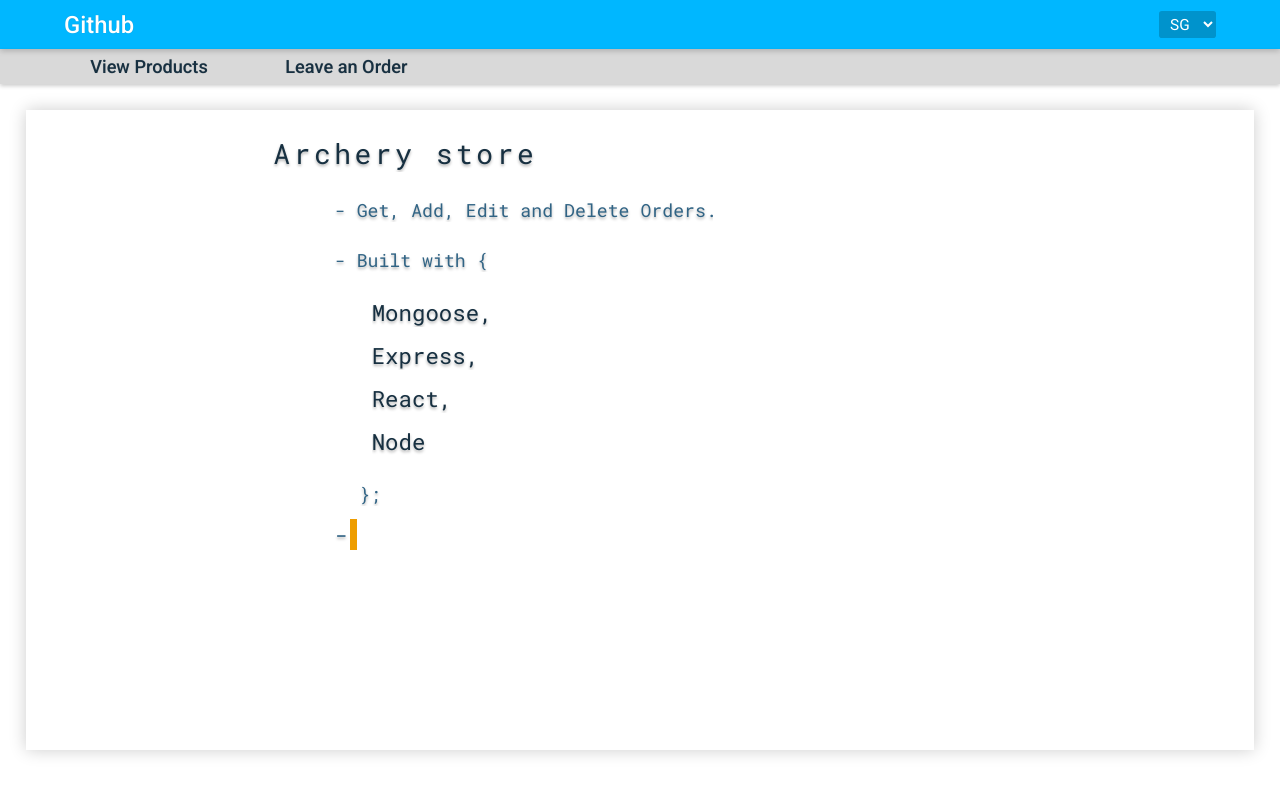
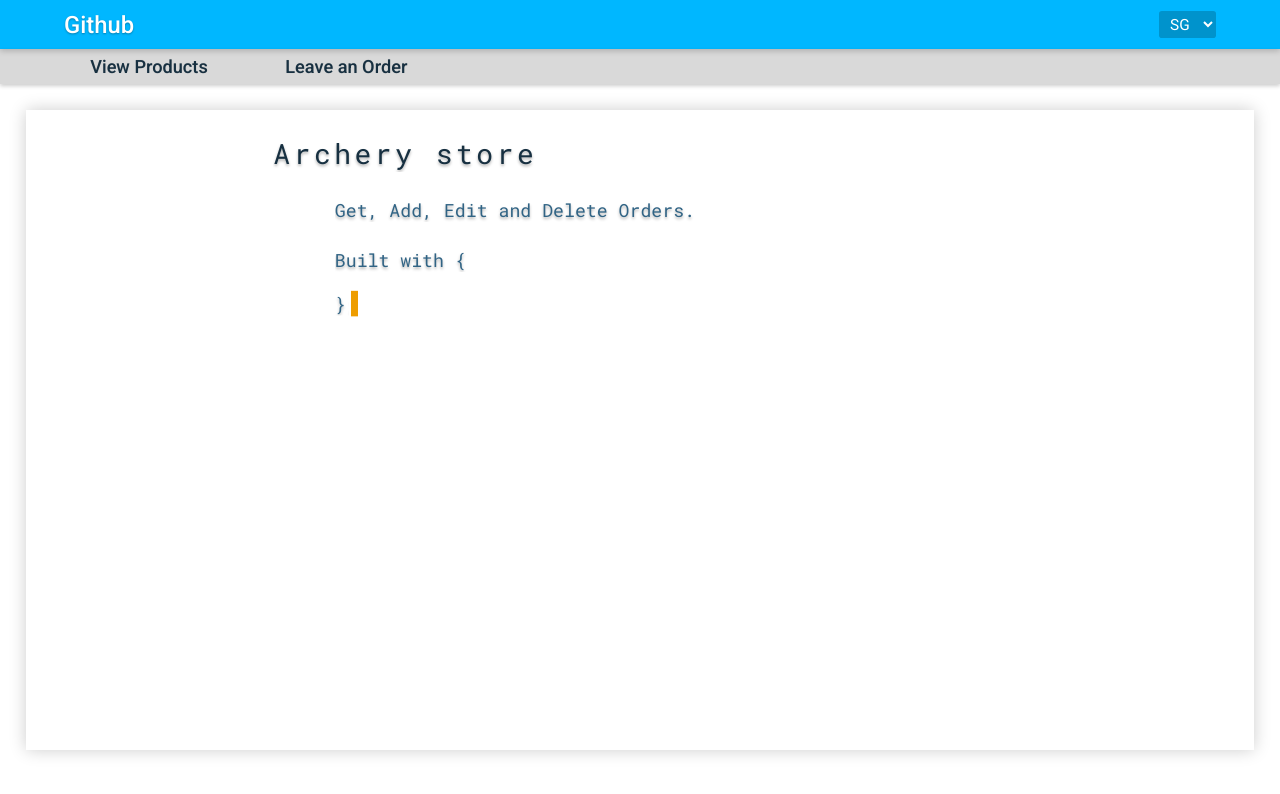
Before and after one commit to ccchowww/archery-store, a React (Create React App) app in the folder client/: page / in a window 1280 px wide. Shown: the top 794 px of the page. Built offline with nearby package versions, Linux system fonts and the light colour scheme.

Commit message:
refined landing animation

```diff
--- a/client/src/components/Landing.js
+++ b/client/src/components/Landing.js
@@ -17,14 +17,14 @@ class Landing extends Component {
                 <input
                     className="landing-input-2"
                     disabled={true}
-                    value="- Get, Add, Edit and Delete Orders."
+                    value="Get, Add, Edit and Delete Orders."
                     />
             </div>
             <div className="landing-input-container-3">
                 <input
                     className="landing-input-3"
                     disabled={true}
-                    value="- Built with {"
+                    value="Built with {"
                     />
             </div>
             <div className="landing-input-container-4">
@@ -62,20 +62,6 @@ class Landing extends Component {
                     value="};"
                     />
             </div>
-            <div className="landing-input-container-9">
-                <input
-                    className="landing-input-9"
-                    disabled={true}
-                    value="- and over 900 lines of CSS"
-                    />
-            </div>
-            <div className="landing-input-container-10">
-                <input
-                    className="landing-input-10"
-                    disabled={true}
-                    value="..."
-                    />
-            </div>
         </div>
             );
     }
--- a/client/src/components/styles/Landing.css
+++ b/client/src/components/styles/Landing.css
@@ -14,7 +14,6 @@
     margin-top: 3vh;
     border: none;
     outline: none;
-    /* border-right: 0.5rem solid rgb(238, 157, 0); */
     background-color: rgba(0,0,0,0);
     font-family: "Roboto Mono";
     font-size: 2rem;
@@ -23,27 +22,39 @@
     color: rgb(23, 48, 65);
     overflow: hidden;
     width: 0;
-    animation-name: line-1-striptease;
-    animation-delay: 1s;
-    animation-duration: 1s;
-    animation-fill-mode: forwards;
-    animation-timing-function: steps(14, start);
+    animation-name: line-1-striptease-part1, line-1-striptease-part2;
+    animation-delay: 1s, 1.9s;
+    animation-duration: 0.7s, 0.4s;
+    animation-fill-mode: forwards, forwards;
+    animation-timing-function: steps(7, start), steps(6, start);
   }
 
-  @keyframes line-1-striptease {
+@keyframes line-1-striptease-part1 {
     from {
       width: 0;
+      border-right: 0.5rem solid rgb(238, 157, 0);
+    }
+    to {
+      width: 10rem;
+      border-right: 0.5rem solid rgb(238, 157, 0);
+    }
+}
+
+@keyframes line-1-striptease-part2 {
+  from {
+    width: 10rem;
     border-right: 0.5rem solid rgb(238, 157, 0);
   }
   99% {
     border-right: 0.5rem solid rgb(238, 157, 0);
   }
   to {
-      width: 20rem;
+    width: 19.5rem;
     border-right: none;
   }
 }
 
+/* previous animation ends at 2.3s */
 .landing-input-container-2 {
     display: flex;
     margin-left: 10.5%;
@@ -60,7 +71,6 @@
     margin-top: 3vh;
     border: none;
     outline: none;
-    /* border-right: 0.5rem solid rgb(238, 157, 0); */
     font-family: "Roboto Mono";
     background-color: rgba(0,0,0,0);
     text-shadow: 0 2px 3px rgba(0,0,0,0.3);
@@ -68,10 +78,10 @@
     color: rgb(49, 100, 133);
     width: 0;
     animation-name: line-2-striptease;
-    animation-delay: 2s;
+    animation-delay: 2.4s;
     animation-fill-mode: forwards;
-    animation-duration: 1.4s;
-    animation-timing-function: steps(35, start);
+    animation-duration: 1.6s;
+    animation-timing-function: steps(33, start);
 }
 
 @keyframes line-2-striptease {
@@ -83,11 +93,12 @@
       border-right: 0.5rem solid rgb(238, 157, 0);
     }
     to {
-      width: 27rem;
+      width: 26.4rem;
       border-right: none;
     }
 }
 
+/* previous animation ends at 4.0s */
 .landing-input-container-3 {
     display: flex;
     margin-left: 10.5%;
@@ -100,7 +111,6 @@
     }
 }
 
-
 .landing-input-3:disabled {
     margin-top: 3vh;
     border: none;
@@ -112,10 +122,10 @@
     color: rgb(49, 100, 133);
     width: 0;
     animation-name: line-3-striptease;
-    animation-delay: 3.4s;
+    animation-delay: 4.1s;
     animation-fill-mode: forwards;
     animation-duration: 0.8s;
-    animation-timing-function: steps(14, start);
+    animation-timing-function: steps(13, start);
 }
 
 @keyframes line-3-striptease {
@@ -127,11 +137,97 @@
       border-right: 0.5rem solid rgb(238, 157, 0);
     }
     to {
-      width: 11rem;
+      width: 10.4rem;
       border-right: none;
     }
 }
 
+/* moving closing curly brace */
+.landing-input-container-8 {
+    display: flex;
+    margin-left: 10.5%;
+}
+
+@media only screen and (min-width: 600px) {
+    .landing-input-container-8 {
+      display: flex;
+      margin-left: 25%;
+    }
+}
+
+.landing-input-8:disabled {
+    margin-top: 3vh;
+    border: none;
+    outline: none;
+    font-family: "Roboto Mono";
+    background-color: rgba(0,0,0,0);
+    text-shadow: 0 2px 3px rgba(0,0,0,0.3);
+    font-size: 1.3rem;
+    color: rgb(49, 100, 133);
+    width: 0;
+    animation-name:
+      line-8-striptease-part1,
+      line-8-striptease-part2,
+      line-8-striptease-part3,
+      line-8-striptease-part4;
+    animation-delay: 5.0s, 6.4s, 7.1s, 7.7s;
+    animation-fill-mode: forwards, forwards, forwards, forwards;
+    animation-duration: 0.6s, 0s, 0s, 0s;
+    animation-timing-function:
+      steps(2, start),
+      steps(1, start),
+      steps(1, start),
+      steps(1, start);
+}
+
+@keyframes line-8-striptease-part1 {
+    from {
+      transform: translateY(calc(-10.5vh + -7.6rem));
+      border-right: 0.5rem solid rgb(238, 157, 0);
+    }
+    50% {
+      width: 2rem;
+    }
+    99% {
+      width: 2rem;
+      transform: translateY(calc(-10.5vh + -7.6rem));
+      border-right: 0.5rem solid rgb(238, 157, 0);
+    }
+    to {
+      width: 2rem;
+      transform: translateY(calc(-8.5vh + -5.4rem));
+      border-right: none;
+    }
+}
+
+@keyframes line-8-striptease-part2 {
+  from {
+    transform: translateY(calc(-8.5vh + -5.4rem));
+  }
+  to {
+    transform: translateY(calc(-7.0vh + -3.2rem));
+  }
+}
+
+@keyframes line-8-striptease-part3 {
+  from {
+    transform: translateY(calc(-7.0vh + -3.2rem));
+  }
+  to {
+    transform: translateY(calc(-5.6vh + -0.8rem));
+  }
+}
+
+@keyframes line-8-striptease-part4 {
+  from {
+    transform: translateY(calc(-5.6vh + -0.8rem));
+  }
+  to {
+    transform: translateY(0);
+  }
+}
+
+/* actual lines */
 .landing-input-container-4 {
   display: flex;
   margin-left: 18%;
@@ -155,7 +251,7 @@
   color: rgb(23, 48, 65);
   width: 0;
   animation-name: line-4-striptease;
-    animation-delay: 4.2s;
+  animation-delay: 5.7s;
   animation-fill-mode: forwards;
   animation-duration: 0.6s;
   animation-timing-function: steps(8, start);
@@ -198,7 +294,7 @@
   color: rgb(23, 48, 65);
   width: 0;
   animation-name: line-5-striptease;
-    animation-delay: 4.2s;
+  animation-delay: 6.5s;
   animation-fill-mode: forwards;
   animation-duration: 0.5s;
   animation-timing-function: steps(7, start);
@@ -241,7 +337,7 @@
   color: rgb(23, 48, 65);
   width: 0;
   animation-name: line-6-striptease;
-    animation-delay: 4.2s;
+  animation-delay: 7.2s;
   animation-fill-mode: forwards;
   animation-duration: 0.4s;
   animation-timing-function: steps(6, start);
@@ -284,9 +380,9 @@
   color: rgb(23, 48, 65);
   width: 0;
   animation-name: line-7-striptease;
-    animation-delay: 4.2s;
+  animation-delay: 7.8s;
   animation-fill-mode: forwards;
-    animation-duration: 0.3s;
+  animation-duration: 0.35s;
   animation-timing-function: steps(5, start);
 }
 
@@ -303,132 +399,3 @@
     border-right: none;
   }
 }
-
-  .landing-input-container-8 {
-    display: flex;
-    margin-left: 16%;
-  }
-
-  @media only screen and (min-width: 600px) {
-    .landing-input-container-8 {
-      display: flex;
-      margin-left: 27%;
-    }
-  }
-
-  .landing-input-8:disabled {
-    margin-top: 3vh;
-    border: none;
-    outline: none;
-    font-family: "Roboto Mono";
-    background-color: rgba(0,0,0,0);
-    text-shadow: 0 2px 3px rgba(0,0,0,0.3);
-    font-size: 1.3rem;
-    color: rgb(49, 100, 133);
-    width: 0;
-    animation-name: line-8-striptease;
-    animation-delay: 4.8s;
-    animation-fill-mode: forwards;
-    animation-duration: 0.2s;
-    animation-timing-function: steps(2, start);
-  }
-
-  @keyframes line-8-striptease {
-    from {
-      width: 0;
-      border-right: 0.5rem solid rgb(238, 157, 0);
-    }
-    99% {
-      border-right: 0.5rem solid rgb(238, 157, 0);
-    }
-    to {
-      width: 2rem;
-      border-right: none;
-    }
-  }
-
-  .landing-input-container-9 {
-    display: flex;
-    margin-left: 10.5%;
-  }
-
-  @media only screen and (min-width: 600px) {
-    .landing-input-container-9 {
-      display: flex;
-      margin-left: 25%;
-    }
-  }
-
-  .landing-input-9:disabled {
-    margin-top: 1.5vh;
-    border: none;
-    outline: none;
-    font-family: "Roboto Mono";
-    background-color: rgba(0,0,0,0);
-    text-shadow: 0 2px 3px rgba(0,0,0,0.3);
-    font-size: 1.6rem;
-    color: rgb(49, 100, 133);
-    width: 0;
-    animation-name: line-9-striptease;
-    animation-delay: 5.0s;
-    animation-fill-mode: forwards;
-    animation-duration: 1.2s;
-    animation-timing-function: steps(28, start);
-  }
-
-  @keyframes line-9-striptease {
-    from {
-      width: 0;
-      border-right: 0.5rem solid rgb(238, 157, 0);
-    }
-    99% {
-      border-right: 0.5rem solid rgb(238, 157, 0);
-    }
-    to {
-      width: 27rem;
-      border-right: none;
-    }
-  }
-
-  .landing-input-container-10 {
-    display: flex;
-    margin-left: 17%;
-  }
-
-  @media only screen and (min-width: 600px) {
-    .landing-input-container-10 {
-      display: flex;
-      margin-left: 27%;
-    }
-  }
-
-  .landing-input-10:disabled {
-    margin-top: 1.5vh;
-    border: none;
-    outline: none;
-    font-family: "Roboto Mono";
-    background-color: rgba(0,0,0,0);
-    text-shadow: 0 2px 3px rgba(0,0,0,0.3);
-    font-size: 1.6rem;
-    color: rgb(49, 100, 133);
-    width: 0;
-    animation-name: line-10-striptease;
-    animation-delay: 6.8s;
-    animation-fill-mode: forwards;
-    animation-duration: 1.8s;
-    animation-timing-function: steps(3, start);
-  }
-
-  @keyframes line-10-striptease {
-    from {
-      width: 0;
-      border-right: 0.5rem solid rgb(238, 157, 0);
-    }
-    99% {
-      border-right: 0.5rem solid rgb(238, 157, 0);
-    }
-    to {
-      width: 3rem;
-      border-right: none;
-    }
-  }
--- a/client/src/components/styles/Topbar.css
+++ b/client/src/components/styles/Topbar.css
@@ -25,12 +25,13 @@ input, select, textarea, button{font-family:inherit;}
     font-size: 1.7rem;
     font-weight: 500;
     margin-left: 5vw;
-    text-shadow: 0px 0px 1px rgba(0,0,0,0.2);
+    text-shadow: 0px 1px 2px rgba(0,0,0,0.3);
 }
 
 .topbar-item-left-link:link, .topbar-item-left-link:visited {
     color: white;
     text-decoration: none;
+    text-shadow: 0px 1px 2px rgba(0,0,0,0.3);
 }
 
 .topbar-item-left:hover {
@@ -38,7 +39,7 @@ input, select, textarea, button{font-family:inherit;}
 }
 
 .topbar-item-left:active {
-    text-shadow: 0px 4px 10px rgba(0,0,0,0.5);
+    text-shadow: 0px 3px 4px rgba(0,0,0,0.4);
 }
 
 .topbar-item-right {
```
Also changed, not shown: 1 other file (tests, documents, lock files or other folders). Lines whose indentation alone changed are shown as unchanged.
